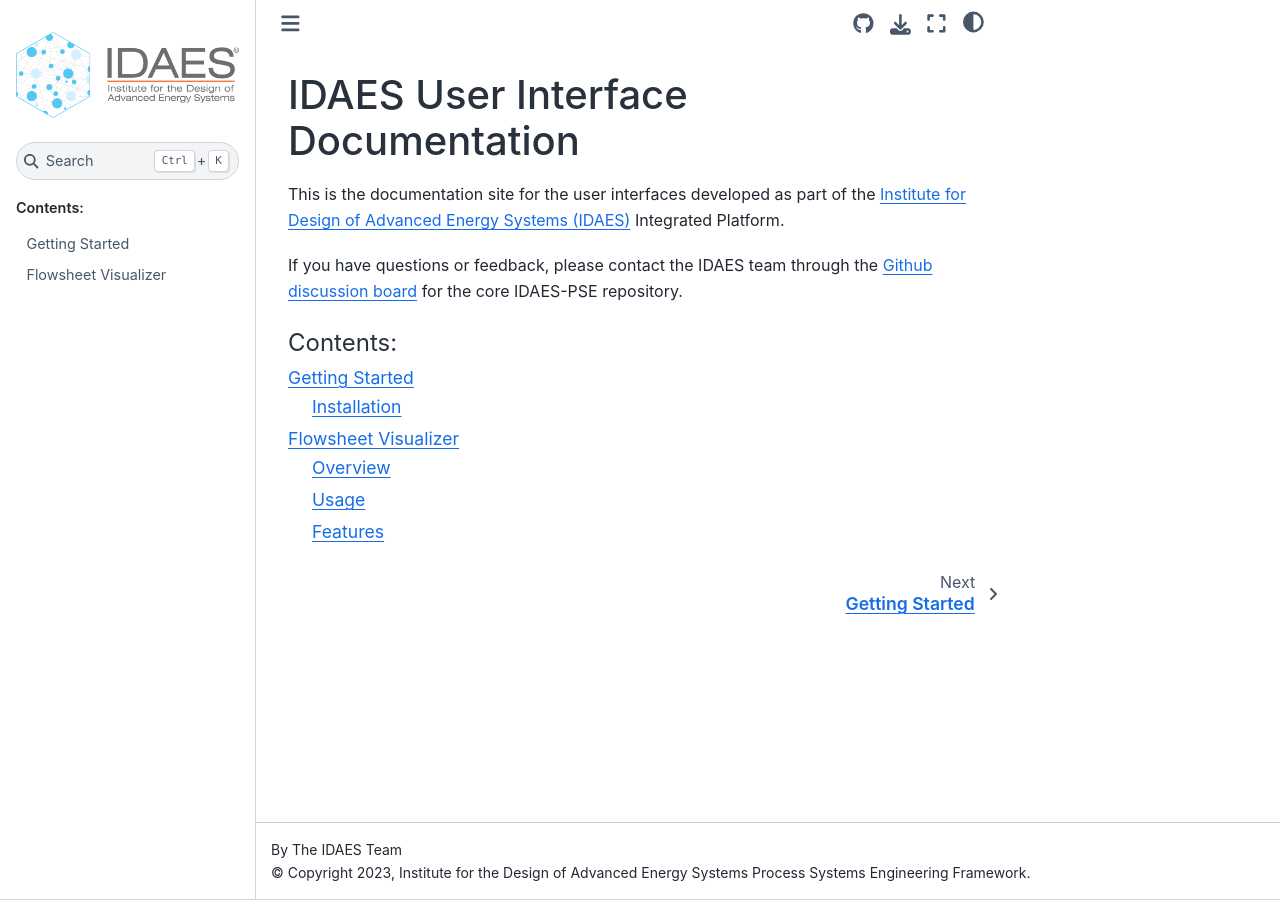
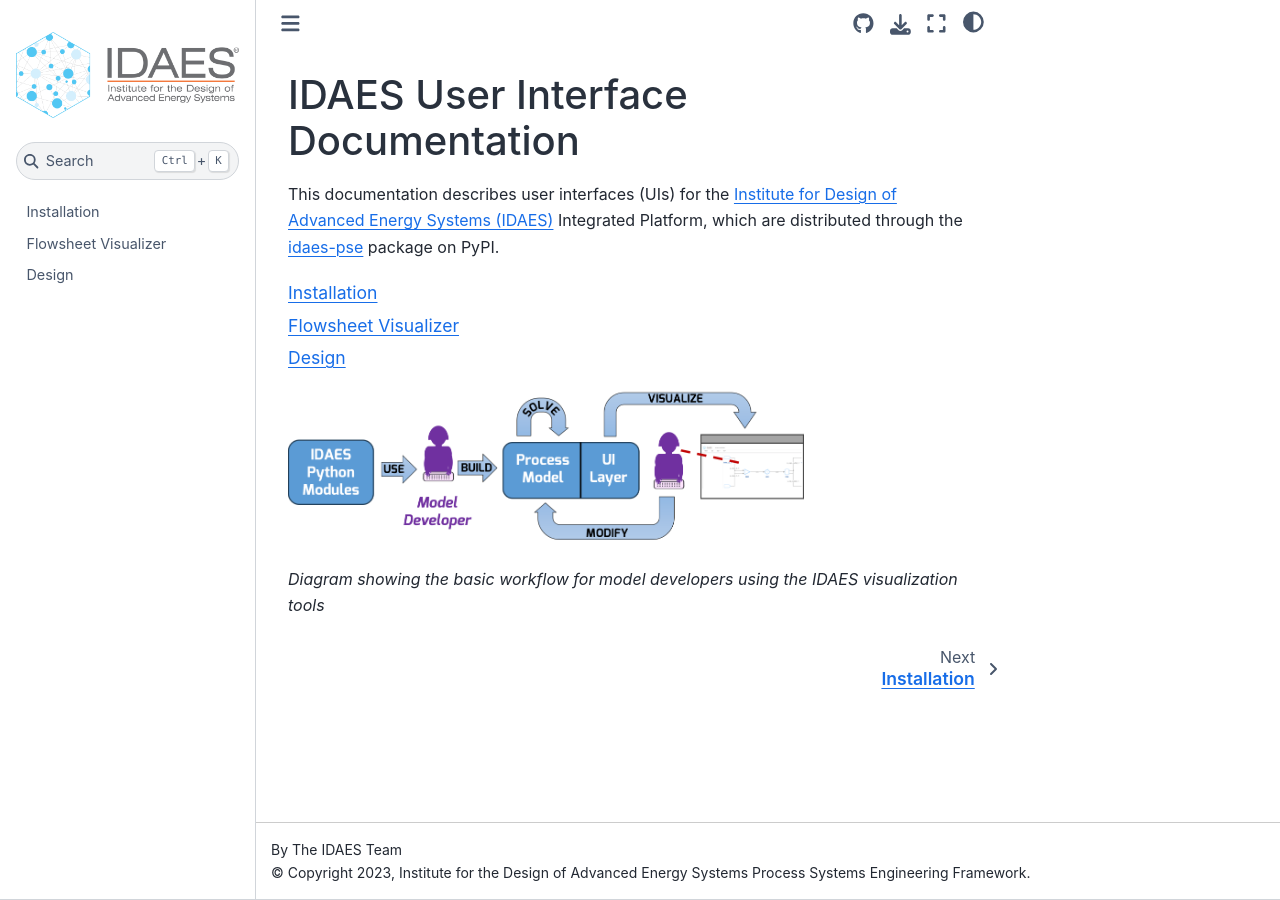
Before and after one commit to IDAES/idaes-ui, a Sphinx documentation site: the page built from docs/index.md, in a window 1280 px wide. Built offline with Sphinx 7.4.7 and the Sphinx Book theme 1.1.4, drawn with Linux system fonts in a browser that asks for light colours.

Commit message:
better look for ui docs

````diff
--- a/docs/index.md
+++ b/docs/index.md
@@ -1,18 +1,19 @@
 # IDAES User Interface Documentation
 
-This is the documentation site for the user interfaces developed as part of the
+This documentation describes user interfaces (UIs) for the
 <a href="https://idaes.org" target="_blank">Institute for Design of Advanced Energy Systems (IDAES)</a>
-Integrated Platform.
-
-If you have questions or feedback, please contact the IDAES team through the
-<a href="https://github.com/IDAES/idaes-pse/discussions" _target="blank">Github discussion board</a>
-for the core IDAES-PSE repository.
+Integrated Platform, which are distributed through the [idaes-pse](https://pypi.org/project/idaes-pse/)
+package on PyPI.
 
 ```{toctree}
 ---
-maxdepth: 2
-caption: 'Contents:'
-----
-home.md
+maxdepth: 1
+---
+install.md
 fv.md
+design.md
 ```
+
+<img src="_static/fv/fv-basic-flow.png" width="75%"></img>
+
+*Diagram showing the basic workflow for model developers using the IDAES visualization tools*
````
Also changed, not shown: docs/design.md (added, +14 -0 lines), docs/fv.md (+4 -1 lines), docs/home.md (deleted, +0 -23 lines), docs/install.md (added, +39 -0 lines), docs/_static/fv/fv-arch.png (added), docs/_static/fv/fv-basic-flow.png (added), 1 other file.
